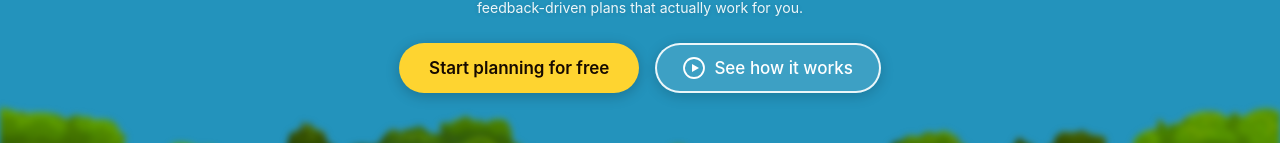
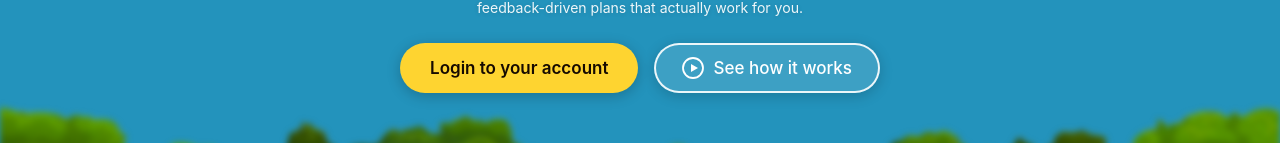
Before and after one commit to nyaron04/Tech-Trek-26, a React (Create React App) app in the folder frontend/: page / in a window 1280 px wide. Shown: the part 404-547 px from the top of the page. Built offline with nearby package versions, Linux system fonts and the light colour scheme; a web font is replaced by a local one.

Commit message:
add navigation to login and dashboard buttons, update button text

```diff
--- a/frontend/src/pages/MainPage.jsx
+++ b/frontend/src/pages/MainPage.jsx
@@ -123,11 +123,11 @@ export default function MainPage() {
         </p>
 
         <div style={s.btnRow}>
-          <button style={s.btnYellow} onClick={() => navigate('/welcome')}>
-            Start planning for free
+          <button style={s.btnYellow} onClick={() => navigate('/signin')}>
+            Login to your account
           </button>
 
-          <button style={s.btnOutline}>
+          <button style={s.btnOutline} onClick={() => navigate('/dashboard')}>
             <svg width="22" height="22" viewBox="0 0 22 22" fill="none" aria-hidden="true">
               <circle cx="11" cy="11" r="10" stroke="currentColor" strokeWidth="1.8" />
               <polygon points="9,7 16,11 9,15" fill="currentColor" />
```
